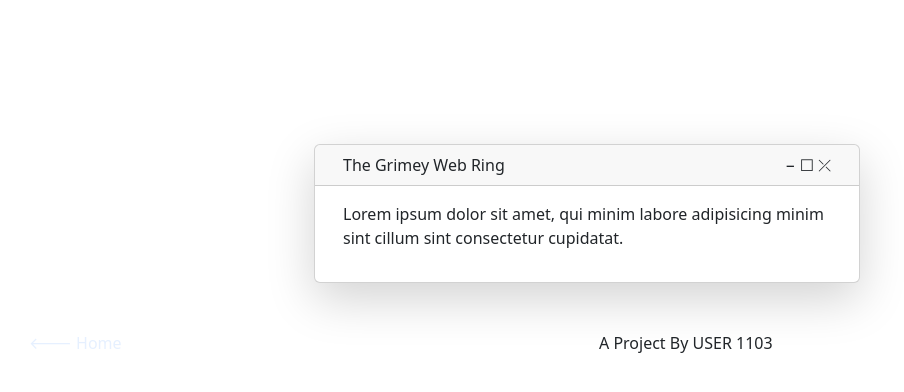
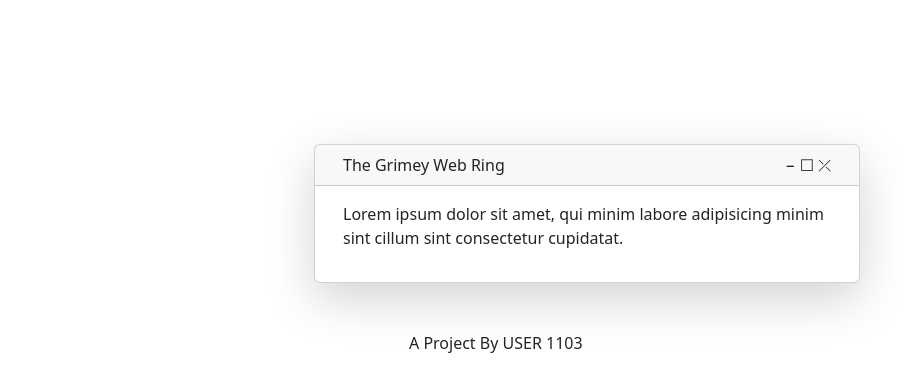
Before and after one commit to user-1103/site, a plain HTML site: page public/aa-grimey.html in a window 1280 px wide. Shown: the whole page, without its empty margins (53-957 px from the left). Drawn offline with nearby package versions, Linux system fonts and the light colour scheme.

Commit message:
fixing footer

```diff
--- a/public/aa-grimey.html
+++ b/public/aa-grimey.html
@@ -60,16 +60,15 @@
         </div>
         <div class="row justify-content-center">
             <div class="col">
-                <a class="link-opacity-10 link-underline link-underline-opacity-0"
-                    href="index.html">🡐
-                    Home</a>
             </div>
-            <div class="col">
+            <div class="col text-center">
                 <div class="glitch-wrapper">
                     <span class="glitch text-end" data-glitch="PROJECT STATUS: ACTIVE">
                         A Project By USER 1103
                     </span>
                 </div>
+            </div>
+            <div class="col">
             </div>
         </div>
     </div>
```
